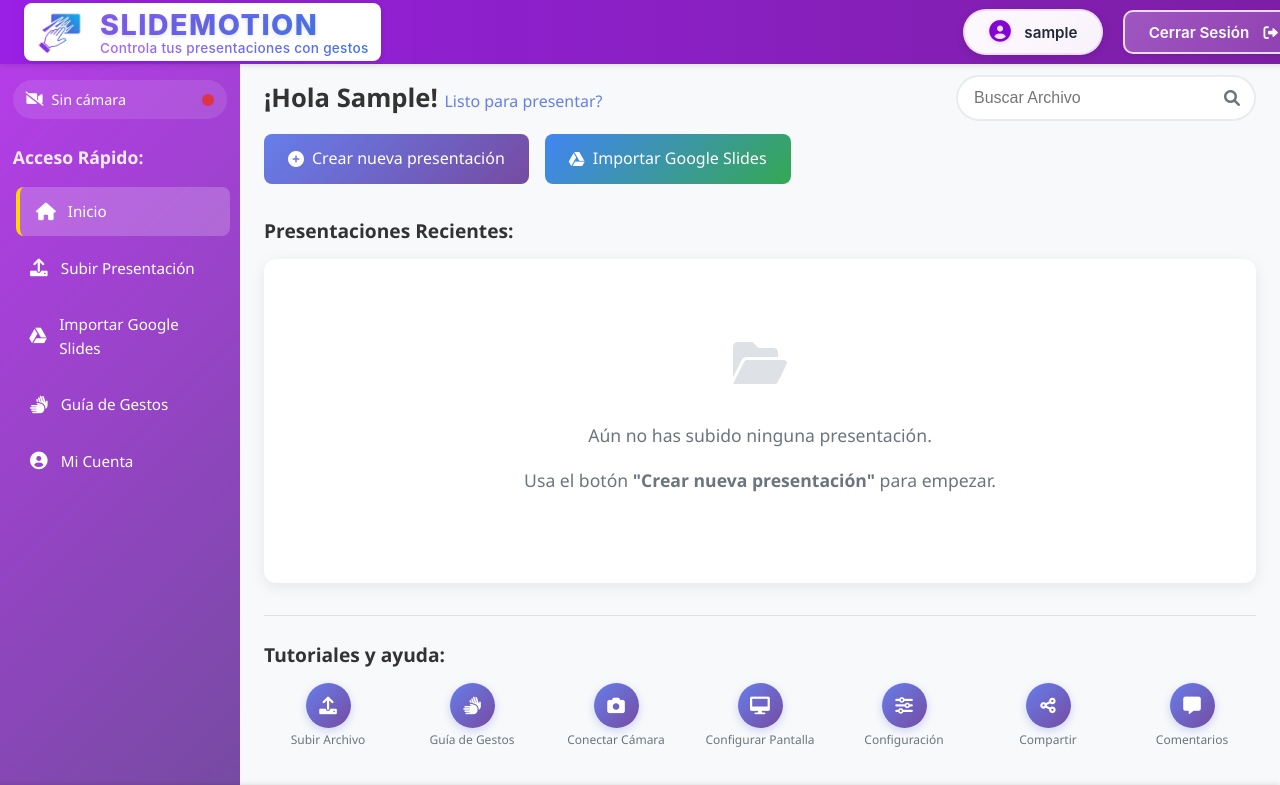
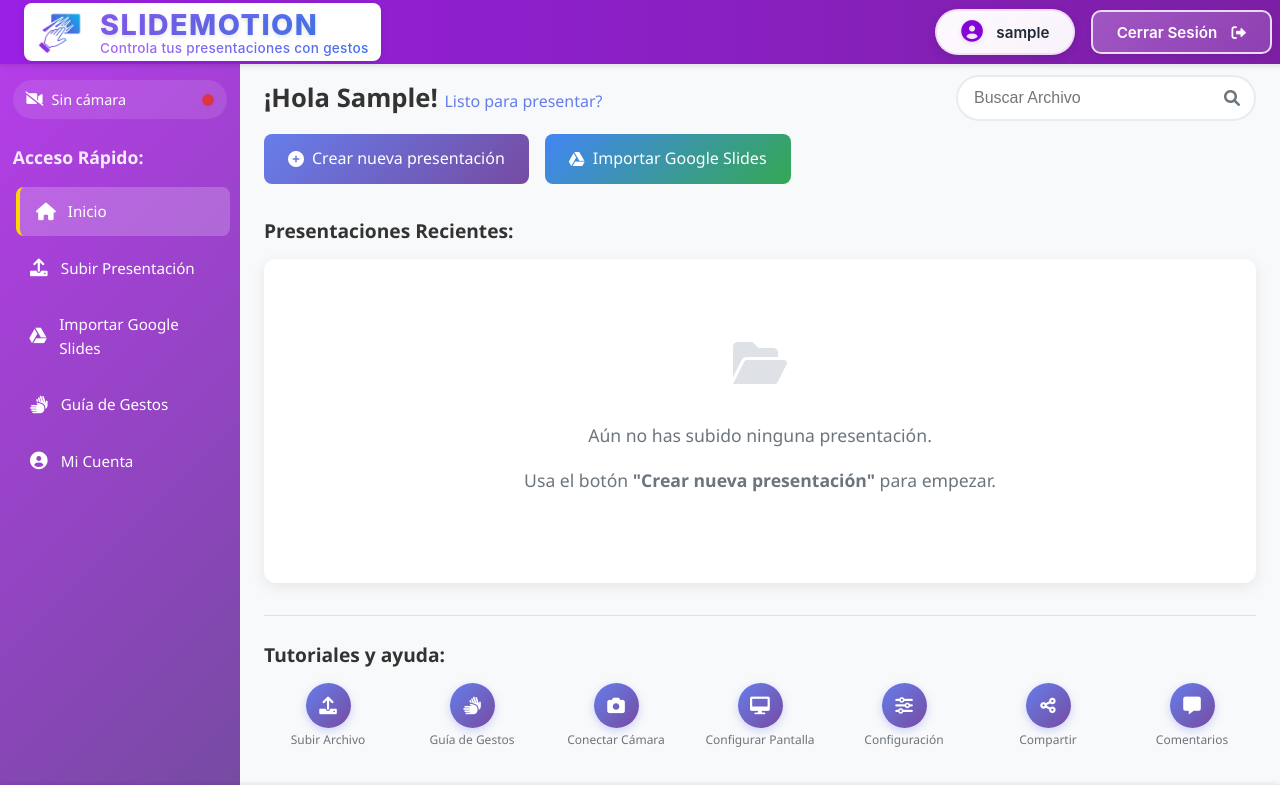
Before and after one commit to FredBrave/Control-de-presentaciones-con-gestos, a Django app: page / in a window 1280 px wide. Shown: the top 785 px of the page. Run offline with Django 5.2, Linux system fonts and the light colour scheme; the visitor is signed in with stand-in values (Sample User, id 1); data that the repository does not hold is empty.

Commit message:
Cambio al cerrar sesion boton

```diff
--- a/presentaciones/static/css/base.css
+++ b/presentaciones/static/css/base.css
@@ -229,10 +229,17 @@ body {
 }
 
 
+
 .user-controls {
     display: flex;
     align-items: center;
-    gap: 1.25rem;
+    gap: 1rem;
+    margin-right: 2rem;
+}
+
+.user-controls form {
+    margin: 0;
+    padding: 0;
 }
 
 .user-pill {
```
